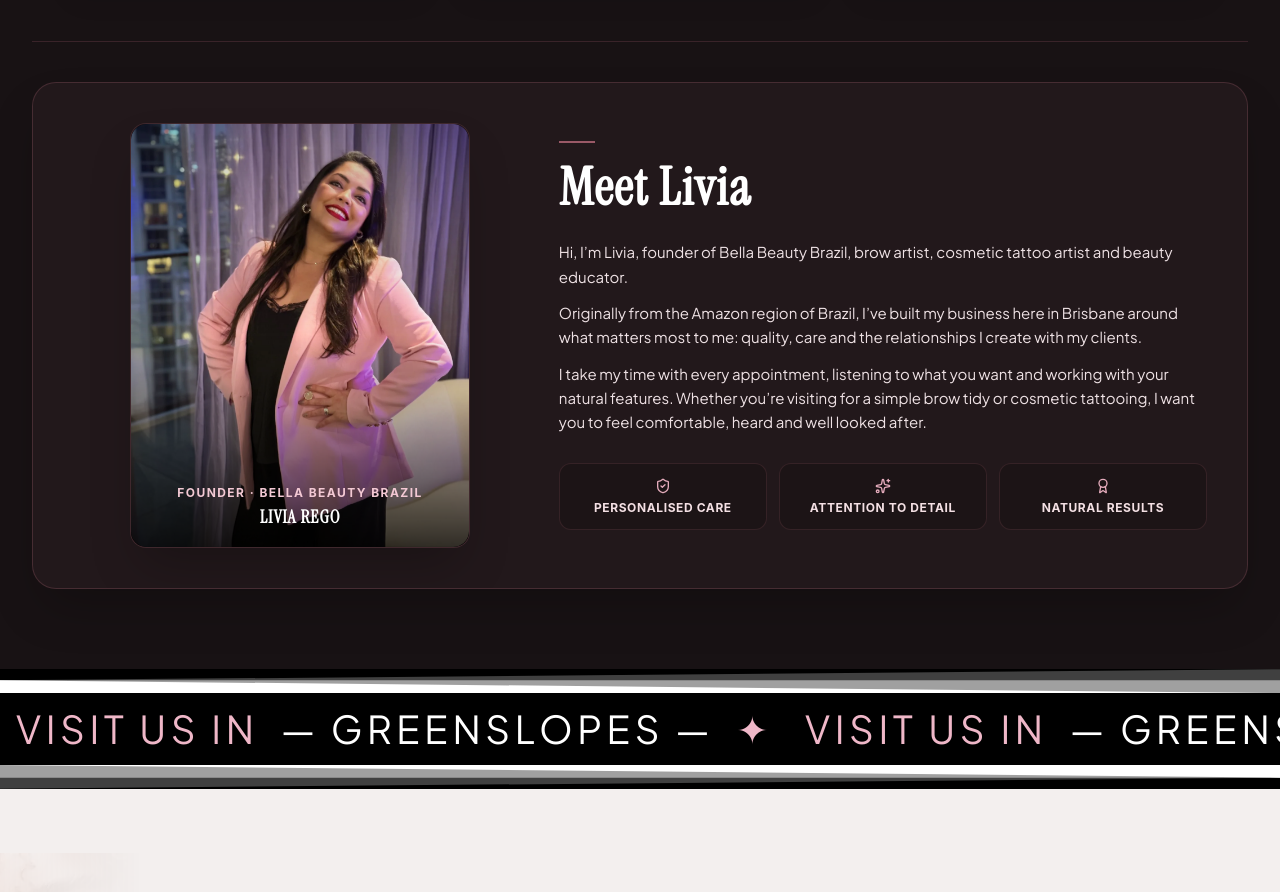
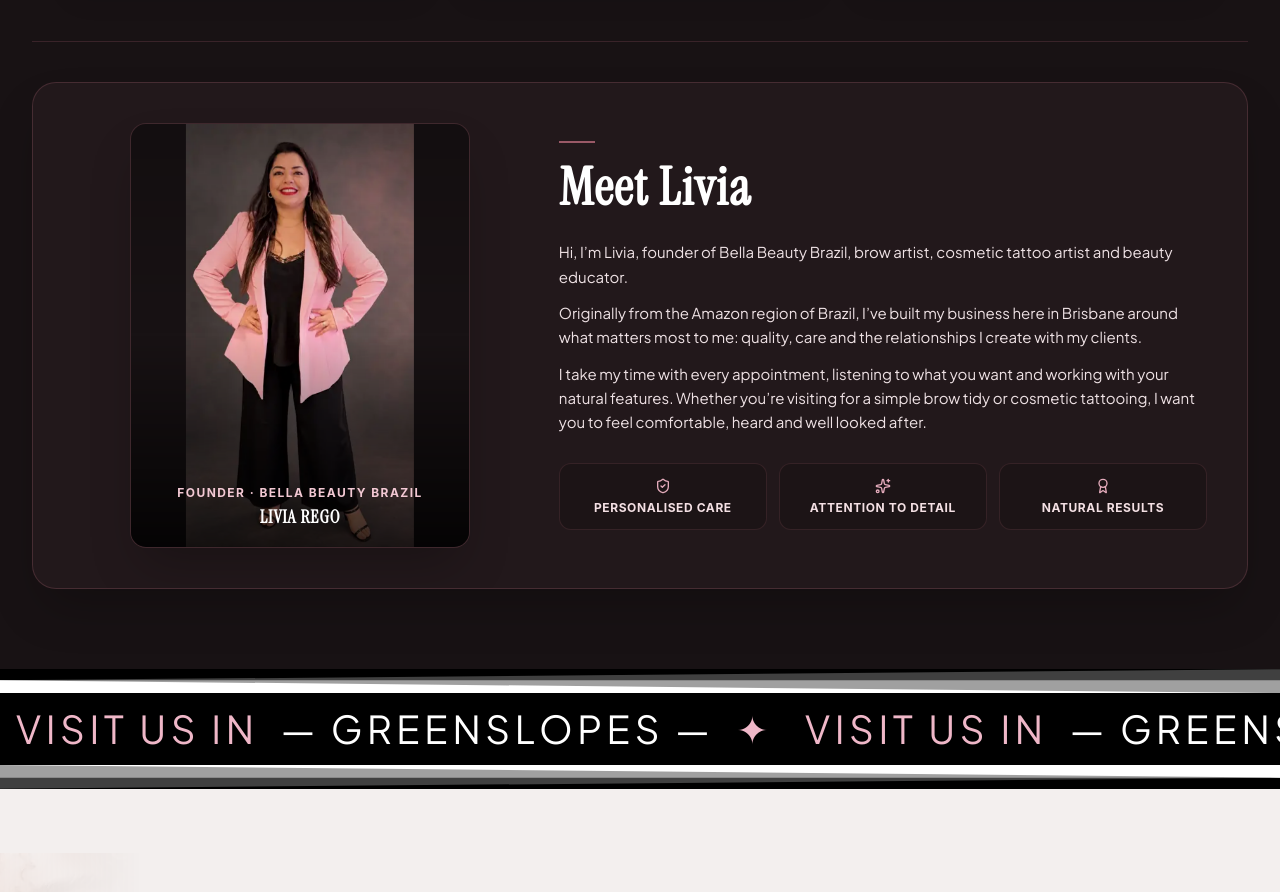
Before and after one commit to joorgeec3/Bella-Beauty-Brazil, a React (Vite) app: page / in a window 1280 px wide. Shown: the part 2120-3012 px from the top of the page. Built offline with nearby package versions, Linux system fonts and the light colour scheme; no server answers.

Commit message:
Replace Livia founder portrait in About and Meet Livia with new supplied image

```diff
--- a/src/components/FeaturesRibbon.tsx
+++ b/src/components/FeaturesRibbon.tsx
@@ -65,7 +65,7 @@
           <div className="grid grid-cols-1 lg:grid-cols-12 gap-8 items-center">
             <div className="lg:col-span-5 flex justify-center">
               <div className="relative w-full max-w-[340px] aspect-4/5 rounded-2xl overflow-hidden shadow-2xl border border-[#9a5967]/30 bg-[#181214] scroll-motion-layer" data-scroll-motion>
-                <img src={siteImages.aboutMe.liviaFeaturePhoto} alt="Livia Rego - Bella Beauty Brazil" className="meet-livia-image w-full h-full object-cover object-top transition-transform duration-700 hover:scale-105" loading="lazy" />
+                <img src={siteImages.aboutMe.liviaFeaturePhoto} alt="Livia Rego - Bella Beauty Brazil" className="meet-livia-image w-full h-full object-contain object-center transition-transform duration-700 hover:scale-105" loading="lazy" />
                 <div className="absolute inset-0 bg-gradient-to-t from-black/80 via-transparent to-black/20" />
                 <div className="absolute bottom-4 left-4 right-4 text-center"><span className="text-[10px] sm:text-xs uppercase tracking-[0.12em] text-[#f3c9d4] font-bold block mb-0.5">{'FOUNDER · BELLA BEAUTY BRAZIL'}</span><h4 className="font-raleway text-lg font-bold text-white uppercase tracking-wider">Livia Rego</h4></div>
               </div>
--- a/src/data/siteImages.ts
+++ b/src/data/siteImages.ts
@@ -21,8 +21,9 @@
     aboutLivia03: siteAsset('assets/bella/client-2026-10/about-livia-03.webp'),
   },
   aboutMe: {
-    liviaPhoto: siteAsset('assets/bella/client-2026-10/about-livia-01.webp'),
-    liviaFeaturePhoto: siteAsset('assets/bella/client-2026-10/about-livia-03.webp'),
+    // October 22 portrait provided by Livia, reused for both founder presentations.
+    liviaPhoto: siteAsset('assets/bella/client-2026-10-v4/livia-standing-pink-blazer.webp'),
+    liviaFeaturePhoto: siteAsset('assets/bella/client-2026-10-v4/livia-standing-pink-blazer.webp'),
     clinicSpace: siteAsset('assets/bella/gallery/studio-mirror-area.webp'),
     treatmentRoom: siteAsset('assets/bella/gallery/studio-treatment-room.webp'),
   },
```
Also changed, not shown: public/assets/bella/client-2026-10-v4/livia-standing-pink-blazer.webp (added).
